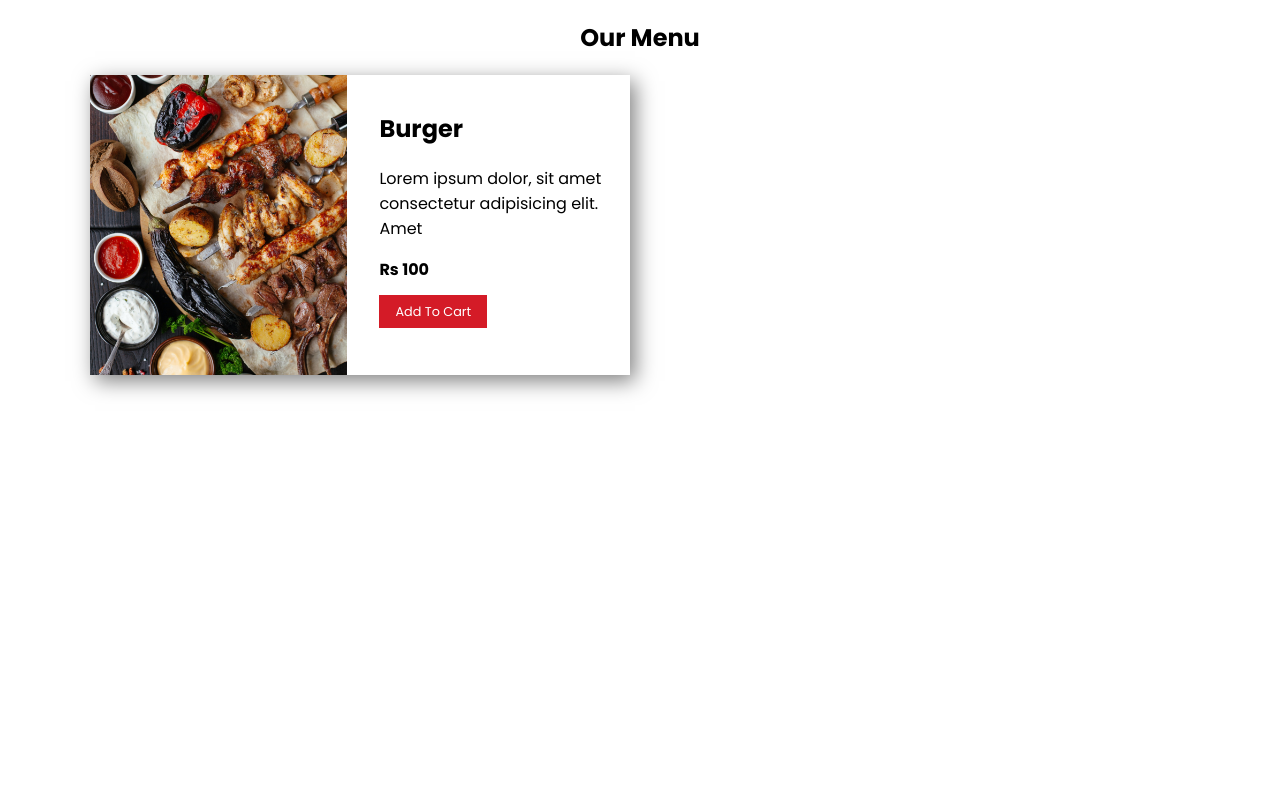
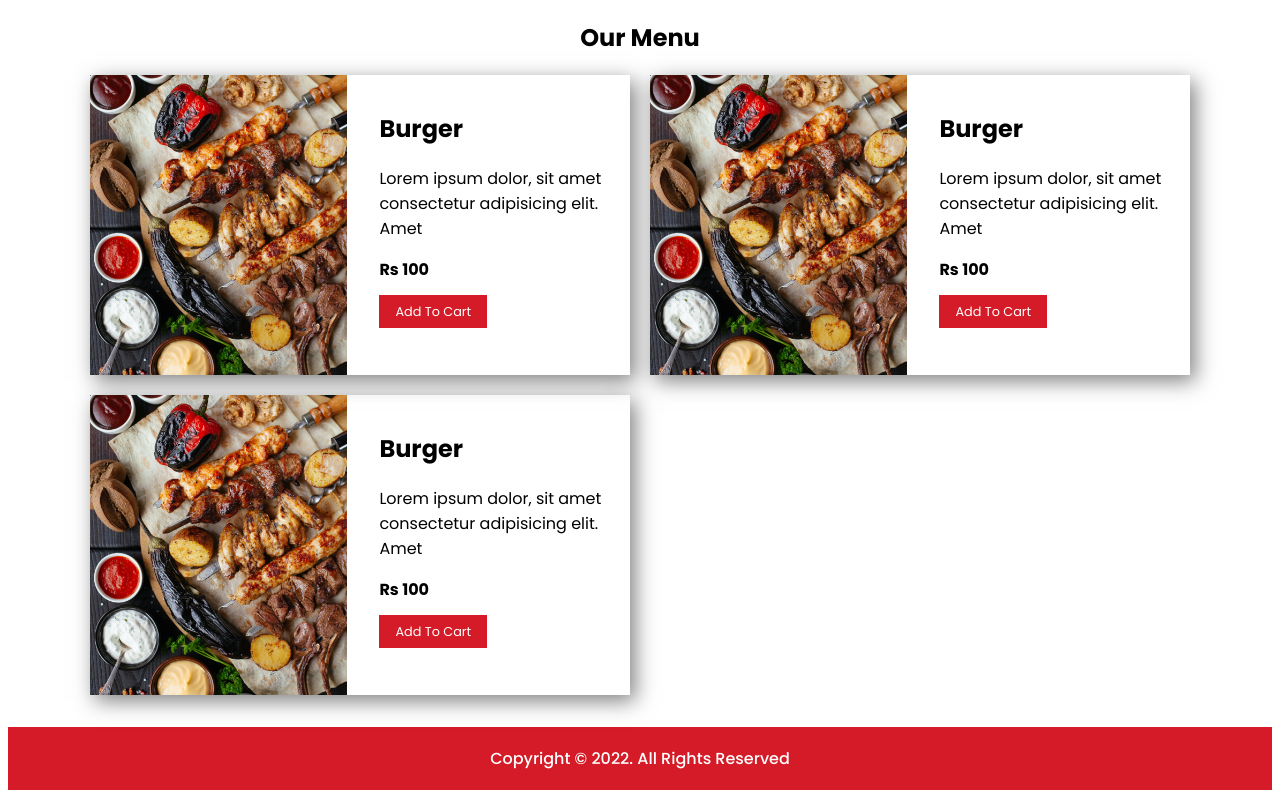
Before and after one commit to Samir-sht/food_order_demo, a PHP site: page / in a window 1280 px wide. Shown: the part 120-918 px from the top of the page. Before the commit the page ends 514 px from the top, so only its background shows below. Run offline with PHP 8.4, Linux system fonts and the light colour scheme.

Commit message:
frontend in progress

```diff
--- /dev/null
+++ b/footer.php
@@ -0,0 +1,2 @@
+
+    <footer class="footer-container">Copyright &copy; 2022. All Rights Reserved</footer>
--- a/index.html
+++ b/index.php
@@ -10,24 +10,41 @@
       href="https://fonts.googleapis.com/css2?family=Poppins:wght@200;300;400;500;600;700&display=swap"
       rel="stylesheet"
     />
-    <link rel="stylesheet" href="dist/css/style.min.css" />
+    <link rel="stylesheet" href="./dist/css/style.min.css" />
     <title>Madhyapur Restro</title>
   </head>
   <body>
     <div class="main-container">
-      <nav>
-        <h2 class="logo_name"><a href="mainpage.html">Madhyapur Restro</a></h2>
-
-        <div class="cart">
-          <div class="cart-img">
-            <img src="cart.svg" alt="cart" />
-          </div>
-          <a href="login.html">login</a>
-        </div>
-      </nav>
+      <?php include 'navbar.php';?>
 
       <div class="menu-list">
         <h2 class="title">Our Menu</h2>
+      </div>
+
+      <div class="card-container">
+        <div class="card">
+          <img src="food.jpg" alt="food item" />
+          <div class="card_body">
+            <h2 class="card_title">Burger</h2>
+            <p class="card_desc">
+              Lorem ipsum dolor, sit amet consectetur adipisicing elit. Amet
+            </p>
+            <p class="card_price">Rs 100</p>
+            <a href="#" class="btn-cart">add to cart</a>
+          </div>
+        </div>
+
+        <div class="card">
+          <img src="food.jpg" alt="food item" />
+          <div class="card_body">
+            <h2 class="card_title">Burger</h2>
+            <p class="card_desc">
+              Lorem ipsum dolor, sit amet consectetur adipisicing elit. Amet
+            </p>
+            <p class="card_price">Rs 100</p>
+            <a href="#" class="btn-cart">add to cart</a>
+          </div>
+        </div>
 
         <div class="card">
           <img src="food.jpg" alt="food item" />
@@ -42,5 +59,6 @@
         </div>
       </div>
     </div>
+<?php include 'footer.php';?>
   </body>
 </html>
--- /dev/null
+++ b/navbar.php
@@ -0,0 +1,10 @@
+<nav>
+        <h2 class="logo_name"><a href="index.php">Madhyapur Restro</a></h2>
+
+        <div class="cart">
+          <div class="cart-img">
+            <img src="cart.svg" alt="cart" />
+          </div>
+          <a href="login.php">login</a>
+        </div>
+      </nav>
--- a/register.html
+++ b/register.php
@@ -14,6 +14,9 @@
     <title>Madhyapur Restro</title>
   </head>
   <body>
+    <div class="main-container">
+    <?php include 'navbar.php';?>
+    </div>
     <header>
       <div class="container">
         <div class="container__form">
@@ -30,11 +33,12 @@
           </form>
 
           <p>
-            Have An Account? <span><a href="login.html">login Now</a></span>
+            Have An Account? <span><a href="login.php">login Now</a></span>
           </p>
         </div>
         <img src="food.jpg" alt="food" />
       </div>
     </header>
+    <?php include 'footer.php';?>
   </body>
 </html>
--- /dev/null
+++ b/sass/_footer.scss
@@ -0,0 +1,11 @@
+.footer-container{
+    font-family: 'Poppins',sans-serif;
+    background-color: $clr_red;
+    color: $clr_white;
+    width: 100%;
+    margin-top: 2rem;
+    text-align: center;
+    padding:1.2rem 0;
+    font-size: 1rem;
+    font-weight: 500;
+}
--- a/sass/_homepage.scss
+++ b/sass/_homepage.scss
@@ -63,7 +63,11 @@
            h2.title{
                text-align: center;
            }
+        }
 
+        .card-container{
+            @include css-grid(1fr,'1fr 1fr');
+            gap: 20px;
 
            .card{
               @include card;
@@ -96,5 +100,4 @@
               }
 
            }
-
-   }
+        }
--- a/sass/_mixins.scss
+++ b/sass/_mixins.scss
@@ -11,7 +11,7 @@
 }
 
 @mixin heightwidth{
-    height:100vh;
+    height:80vh;
     width: 100%;
 }
 
--- a/sass/style.scss
+++ b/sass/style.scss
@@ -3,3 +3,4 @@
 @import './mixins';
 @import './login';
 @import './homepage';
+@import './footer';
```
Also changed, not shown: login.php (renamed from login.html, +6 -1 lines), php/config.php (added, +8 -0 lines), QR_Code_1651681673.png (added), dist/css/style.min.css.
